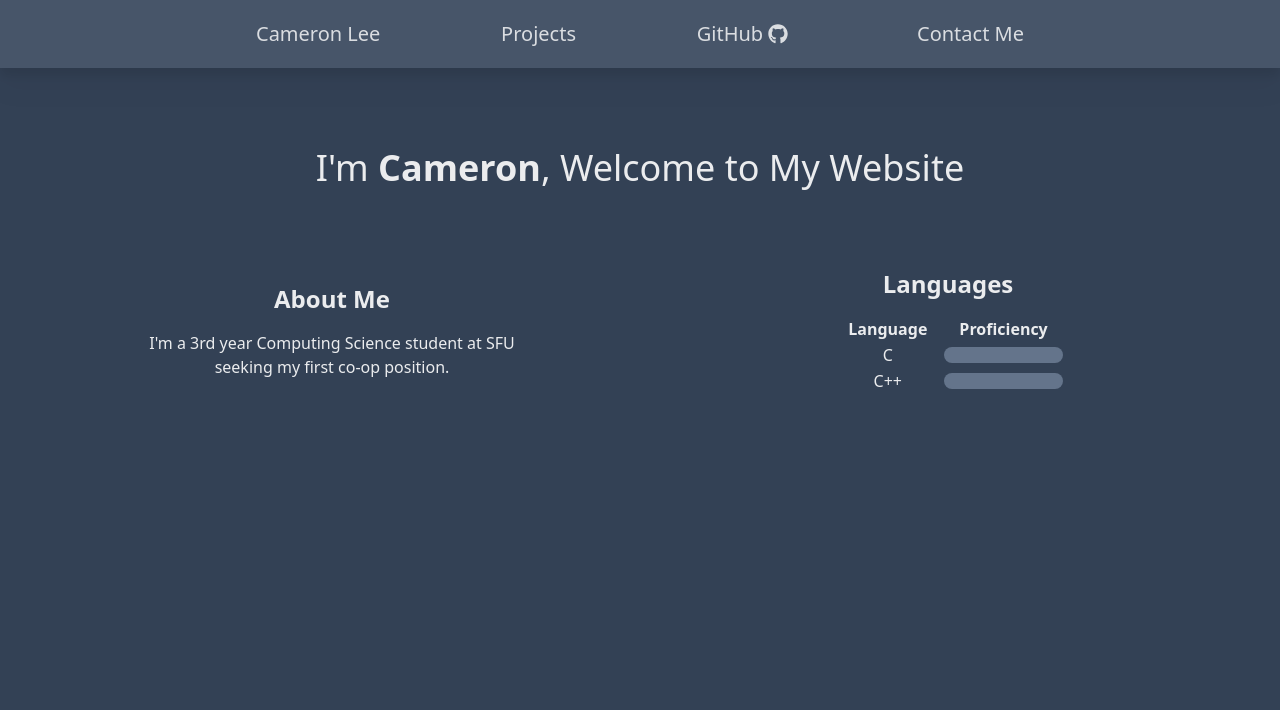
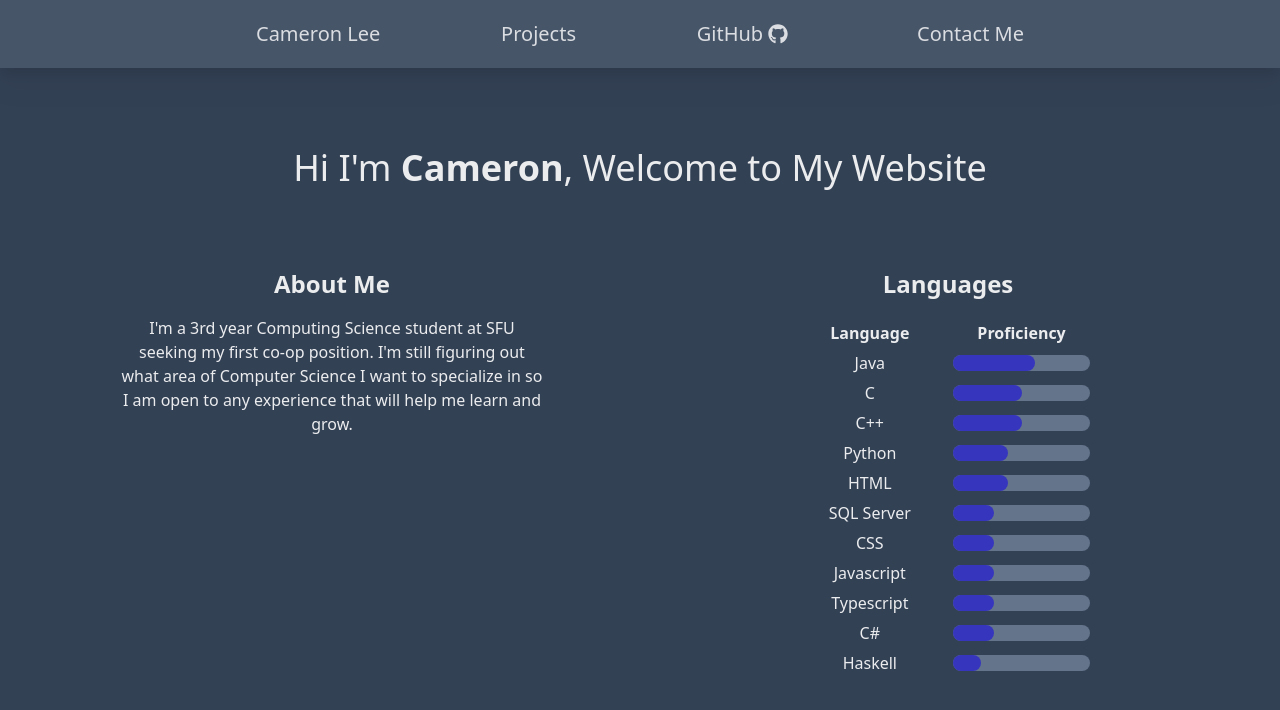
Before and after one commit to catchet101/Portfolio-Site, a Next.js app: page / in a window 1280 px wide. Shown: the top 710 px of the page. Built offline with nearby package versions, Linux system fonts and the light colour scheme.

Commit message:
implemented proficiency bars

```diff
--- a/app/components/proficiency-bar.tsx
+++ b/app/components/proficiency-bar.tsx
@@ -1,12 +1,11 @@
 import React from "react";
 
-const ProficiencyBar = (props: { bgcolor: string; percentage: number; }) => {
-    const { bgcolor, percentage } = props;
+const ProficiencyBar = (props: { barColor: string; percentage: number; }) => {
+    const { barColor, percentage } = props;
 
     return (
         <div className="h-4 w-full bg-slate-500 rounded-lg">
-            <div className="h-full" style={{ width: `${percentage}%`, backgroundColor: bgcolor, borderRadius: 'inherit'}}>
-                <span> </span>
+            <div className="h-full" style={{ width: `${percentage}%`, backgroundColor: barColor, borderRadius: 'inherit'}}>
             </div>
         </div>
     );
--- a/app/layout.tsx
+++ b/app/layout.tsx
@@ -1,5 +1,5 @@
 import './globals.css'
-import Navbar from './components/Navbar'
+import Navbar from './components/navbar'
 
 export const metadata = {
   title: 'Portfolio Site',
--- a/app/page.tsx
+++ b/app/page.tsx
@@ -2,57 +2,70 @@
 import React from "react";
 import ProficiencyBar from "./components/proficiency-bar";
 
+const allBarsColor:string = "#3535bd"
 const languageProficiencies = [
-    {language: "C", bgcolor: "6a1b9a", percentage: 50},
-    {language: "C++", bgcolor: "6a1b9a", percentage: 40},
+    {language: "C", barColor: allBarsColor, percentage: 50},
+    {language: "C++", barColor: allBarsColor, percentage: 50},
+    {language: "Java", barColor: allBarsColor, percentage: 60},
+    {language: "Python", barColor: allBarsColor, percentage: 40},
+    {language: "SQL Server", barColor: allBarsColor, percentage: 30},
+    {language: "Haskell", barColor: allBarsColor, percentage: 20},
+    {language: "HTML", barColor: allBarsColor, percentage: 40},
+    {language: "CSS", barColor: allBarsColor, percentage: 30},
+    {language: "Javascript", barColor: allBarsColor, percentage: 30},
+    {language: "Typescript", barColor: allBarsColor, percentage: 30},
+    {language: "C#", barColor: allBarsColor, percentage: 30},
 ]
 languageProficiencies.sort((item1, item2) => {
     return item2.percentage - item1.percentage
 })
 
-// may need to run 'vercel --prod' to get vercel to work
 export default function Home() {
     return (
         <main className="px-6 mx-auto text-white/90">
-            <h1 className="mt-20 text-4xl text-center ">
-                <span className="whitespace-nowrap">I&#39;m <span className="font-bold">Cameron</span></span>, Welcome to My Website
+            <h1 className="mt-20 text-4xl text-center">
+                <span className="whitespace-nowrap">Hi I&#39;m <span className="font-bold">Cameron</span></span>, Welcome to My Website
             </h1>
             <div className="flex sm:flex-row flex-col">
-                <section className="flex flex-col justify-center text-center sm:w-1/2 mt-20">
+
+                <section className="flex flex-col text-center sm:w-1/2 mt-20">
                     <h2 className="font-bold text-2xl mb-4">
                         About Me
                     </h2>
                     <p className="sm:mx-12 lg:mx-24">
-                        I&#39;m a 3rd year Computing Science student at SFU seeking my first co-op position.
+                        I&#39;m a 3rd year Computing Science student at SFU seeking my first co-op position. I&#39;m still figuring out what area of Computer Science I
+                        want to specialize in so I am open to any experience that will help me learn and grow.
                     </p>
                 </section>
+
                 <section className="sm:w-1/2 mt-20">
                     <h2 className="font-bold text-2xl mb-4 text-center">
                         Languages
                     </h2>
-                    <p className="flex justify-center text-center">
-                        <table>
+                    <div className="flex justify-center text-center">
+                        <table className="border-spacing-1 border-separate">
                             <thead>
                                 <tr>
-                                    <th className="px-4">Language</th>
-                                    <th className="px-4">Proficiency</th>
+                                    <th className="px-8">Language</th>
+                                    <th className="px-8">Proficiency</th>
                                 </tr>
                             </thead>
                             <tbody>
-                                {languageProficiencies.map(item => <>
-                                    <tr>
+                                {languageProficiencies.map(item =>
+                                    <tr key={item.language}>
                                         <td>
                                             {item.language}
                                         </td>
-                                        <td>
-                                            {<ProficiencyBar bgcolor={item.bgcolor} percentage={item.percentage}/>}
+                                        <td className="px-2">
+                                            {<ProficiencyBar barColor={item.barColor} percentage={item.percentage}/>}
                                         </td>
                                     </tr>
-                                </>)}
+                                )}
                             </tbody>
                         </table>
-                    </p>
+                    </div>
                 </section>
+
             </div>
         </main>
     )
--- a/app/projects/page.tsx
+++ b/app/projects/page.tsx
@@ -2,18 +2,38 @@ import React from 'react'
 
 const projectsPage = () => {
     return (
-        <main className="px-6 mx-auto">
-            <p className="mt-12 mb-12 text-3xl text-center text-white/90">
+        <main className="px-6 mx-auto text-white/90">
+            <h1 className="mt-20 text-4xl text-center">
                 <span className="font-bold">Projects</span>
-            </p>
-            <table className="flex justify-center text-white/90">
-                <tbody>
-                    <tr>
-                        <th>testing</th>
-                        <td>Test</td>
-                    </tr>
-                </tbody>
-            </table>
+            </h1>
+            <section className="mt-12 flex justify-center text-center">
+                <table className="border-separate border-spacing-x-80 border-spacing-y-12">
+                    <tbody>
+                        <tr>
+                            <td>
+                                project1
+                            </td>
+                            <td>
+                                project2
+                            </td>
+                            <td>
+                                project3
+                            </td>
+                        </tr>
+                        <tr>
+                            <td>
+                                project4
+                            </td>
+                            <td>
+                                project5
+                            </td>
+                            <td>
+                                project6
+                            </td>
+                        </tr>
+                    </tbody>
+                </table>
+            </section>
         </main>
     )
 }
```
